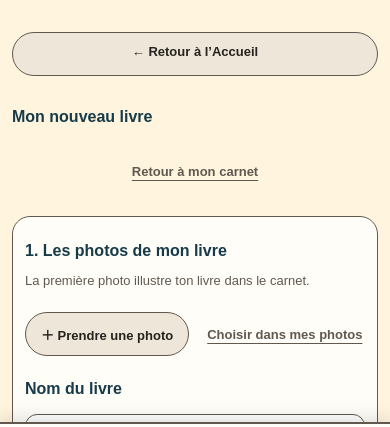
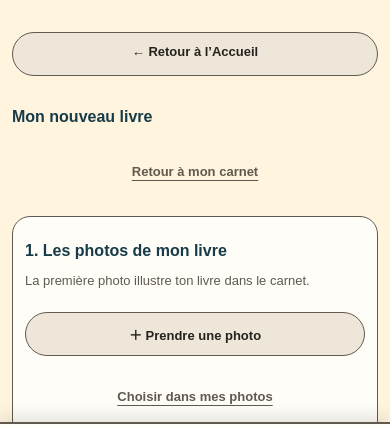
Before and after one commit to dfelizardo-lang/Eclat, a website: page emprunts-enfants.html in a window 390 px wide. Both pictures are taken after a click on the button "＋ Ajouter un livre". Shown: the part 348-775 px from the top of the page. Drawn offline with Linux system fonts and the light colour scheme.

Commit message:
fix(a11y): reduce motion and allow loan-form reflow

```diff
--- a/responsive.css
+++ b/responsive.css
@@ -57,3 +57,14 @@ header{height:auto!important;min-height:66px;flex-wrap:wrap;gap:12px;padding-blo
  .home-row{justify-content:stretch}.home-row>a{width:100%;text-align:center}
  .stars{gap:8px}.stars label{padding:8px}
 }
+
+/* Keep form controls usable at 200% zoom and narrow landscape viewports. */
+@media(max-width:760px){
+ #bookForm,#loansForm{max-width:100%;min-width:0}
+ .overview-heading>*,.save-row>*,.photo-actions>*,.library-url-row>*{min-width:0;max-width:100%}
+ .photo-actions{flex-wrap:wrap}
+ .photo-actions button{flex:1 1 180px}
+}
+@media(prefers-reduced-motion:reduce){
+ *,*::before,*::after{animation-duration:0.01ms!important;animation-iteration-count:1!important;transition-duration:0.01ms!important;scroll-behavior:auto!important}
+}
```
